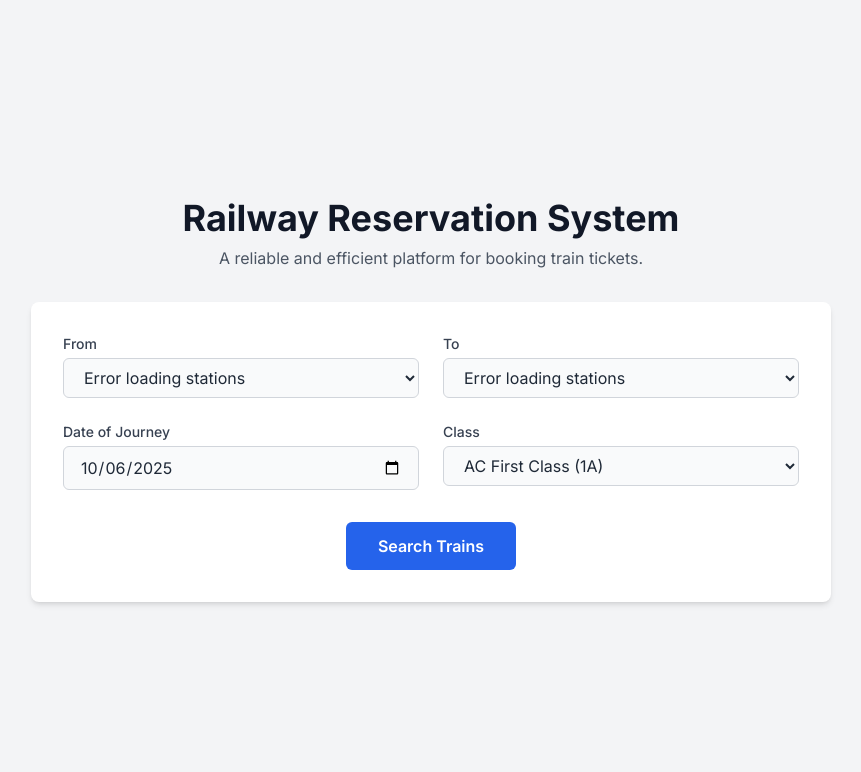
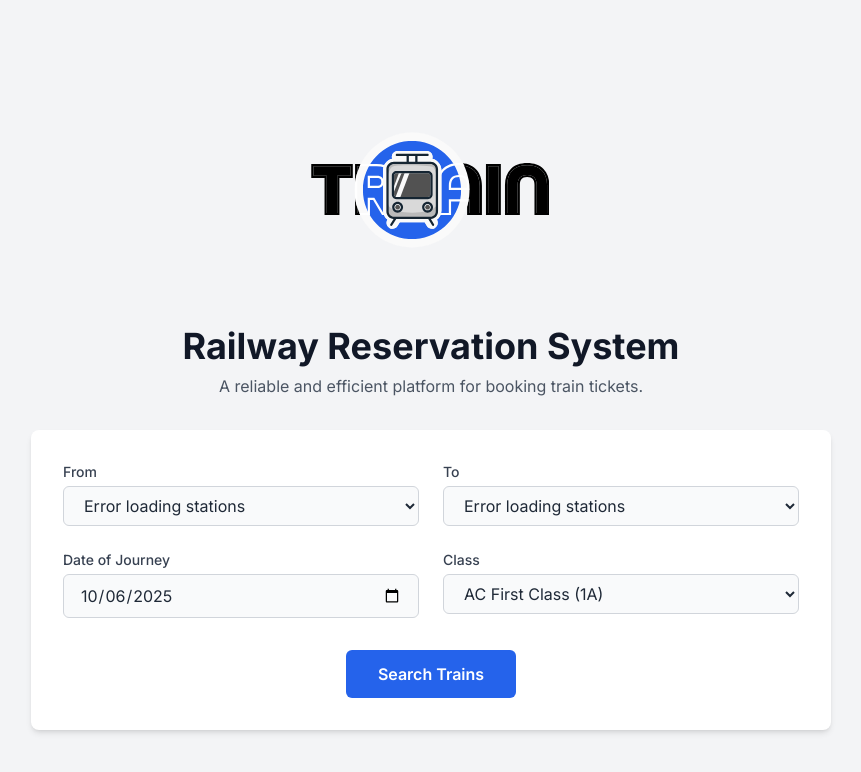
Before and after one commit to KingAkku/railway_reservation, a website: page index.html in a window 1280 px wide. Shown: the whole page, without its empty margins (209-1070 px from the left). Drawn offline with nearby package versions, Linux system fonts and the light colour scheme; no server answers.

Commit message:
added logo

```diff
--- a/index.html
+++ b/index.html
@@ -6,6 +6,7 @@
   <title>Railway Reservation System</title>
   <script src="https://cdn.tailwindcss.com"></script>
   <link href="https://fonts.googleapis.com/css2?family=Inter:wght@400;500;600;700&display=swap" rel="stylesheet">
+  <link rel="icon" type="image/svg+xml" href="public/Logo.svg">
   <style>
     body { font-family: 'Inter', sans-serif; }
     .form-container, .results-container, .confirmation-container { max-width: 800px; margin: 0 auto; }
@@ -19,6 +20,7 @@
 
   <div class="min-h-screen flex flex-col items-center justify-center p-4">
     <header class="w-full max-w-4xl text-center mb-8">
+      <img src="public/Logo.svg" alt="Railway Reservation Logo" class="mx-auto mb-4 h-60 w-60">
       <h1 class="text-4xl font-bold text-gray-900">Railway Reservation System</h1>
       <p class="text-gray-600 mt-2">A reliable and efficient platform for booking train tickets.</p>
     </header>
```
Also changed, not shown: public/Logo.svg (added).
